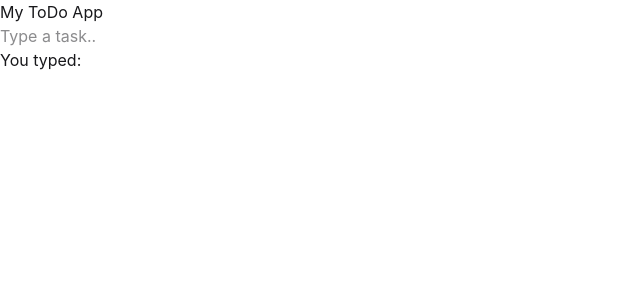
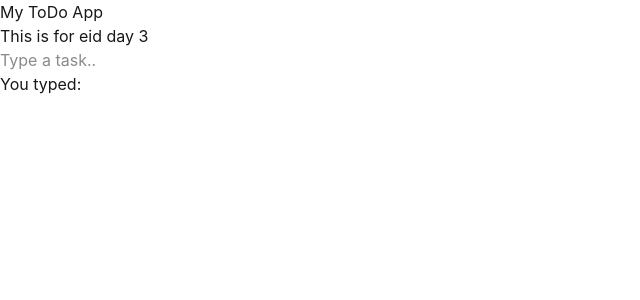
Before and after one commit to juhairulislam/todo-app-react, a React (Vite) app: page / in a window 1280 px wide. Shown: the top 300 px of the page, without its empty margins (0-640 px from the left). Built offline with nearby package versions, Linux system fonts and the light colour scheme.

Commit message:
this is for eid day 3

```diff
--- a/src/App.jsx
+++ b/src/App.jsx
@@ -12,6 +12,7 @@ function App() {
 
       <div>
         <h1>My ToDo App</h1>
+        <h1>This is for eid day 3</h1>
 
         <input value={input} onChange={(e) => setInput(e.target.value)} placeholder='Type a task..' type="text" />
 
```
